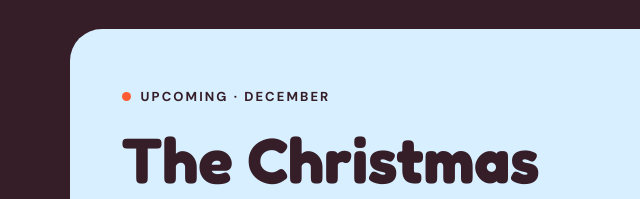
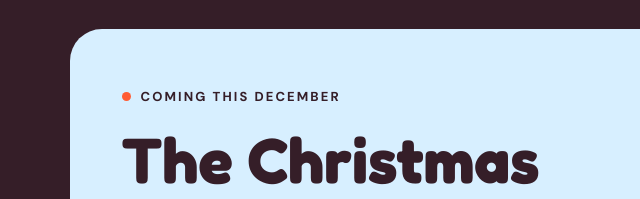
Before and after one commit to nithyaparepallyg/Rooots, a plain HTML site: page index.html in a window 1280 px wide. Shown: the part 1664-1863 px from the top of the page, 0-640 px from the left. Drawn offline with Linux system fonts and the light colour scheme.

Commit message:
Warmer upcoming label
Co-Authored-By: Claude Opus 5.5 <noreply@anthropic.com>
Claude-Session: https://claude.ai/code/session_017a7SXz3SfhYp3qDKw8zggf

```diff
--- a/index.html
+++ b/index.html
@@ -275,7 +275,7 @@
       <p class="work-intro">Every experience is curated for a specific age group, so the stories, questions and making suit the people in the room.</p>
       <article class="work-card">
         <div>
-          <span class="tag">Upcoming · December</span>
+          <span class="tag">Coming this December</span>
           <h3>The Christmas series</h3>
           <p>A series of experiences exploring how Christmas is celebrated and told in different parts of the world: its stories, symbols and traditions. We'll look closely, ask why, and make something of our own.</p>
           <p class="when">Age group, dates and venue to be announced soon.</p>
```
